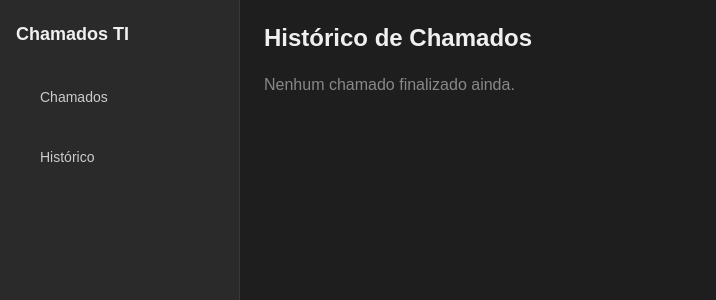
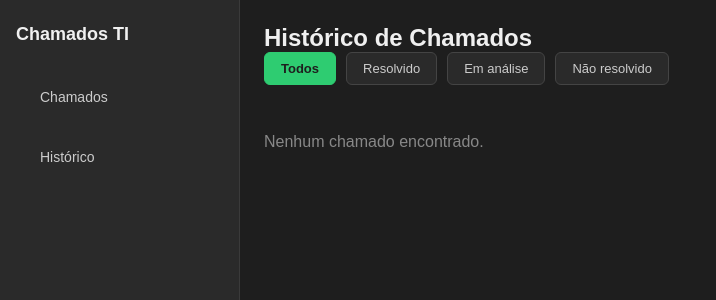
Before and after one commit to Gustavoguima0/chamados-ti, a React (Create React App) app in the folder frontend/: page /historico in a window 1280 px wide. Shown: the top 300 px of the page, without its empty margins (0-716 px from the left). Built offline with nearby package versions, Linux system fonts and the light colour scheme.

Commit message:
feat: historico com filtros e correcao de remocao de chamados

```diff
--- a/frontend/src/App.css
+++ b/frontend/src/App.css
@@ -276,3 +276,25 @@ main {
 .btn-novo-chamado:hover {
   background-color: #27ae60;
 }
+.filtros {
+  display: flex;
+  gap: 10px;
+  margin-bottom: 24px;
+}
+
+.btn-filtro {
+  padding: 8px 16px;
+  border-radius: 6px;
+  border: 1px solid #444;
+  background-color: #2a2a2a;
+  color: #ccc;
+  cursor: pointer;
+  font-size: 13px;
+}
+
+.btn-filtro.ativo {
+  background-color: #2ecc71;
+  color: #1e1e1e;
+  border-color: #2ecc71;
+  font-weight: bold;
+}
--- a/frontend/src/pages/Chamados.js
+++ b/frontend/src/pages/Chamados.js
@@ -8,13 +8,17 @@ function Chamados({ chamados, setChamados, historico, setHistorico }) {
     const [chamadoSelecionado, setChamadoSelecionado] = useState(null);
 
     function adicionarChamado(novoChamado) {
-    const agora = new Date().toLocaleTimeString('pt-BR');
+        const agora = new Date().toLocaleString('pt-BR');
         setChamados([{ ...novoChamado, abertoEm: agora }, ...chamados]);
         setModalAberto(false);
     }
 
    function finalizarChamado(chamadoFinalizado) {
-    setChamados(chamados.filter(c => c !== chamadoFinalizado));
+  if (chamadoFinalizado.status !== 'Em análise') {
+    setChamados(chamados.filter(c =>
+      c.abertoEm !== chamadoFinalizado.abertoEm
+    ));
+  }
   setHistorico([chamadoFinalizado, ...historico]);
   setChamadoSelecionado(null);
 }
--- a/frontend/src/pages/Historico.js
+++ b/frontend/src/pages/Historico.js
@@ -1,14 +1,35 @@
+import { useState } from 'react';
+
 function Historico({ historico }) {
+    const [filtroStatus, setFiltroStatus] = useState('Todos');
+
+    const chamadosFiltrados = historico.filter(chamado => {
+        if (filtroStatus === 'Todos') return true;
+        return chamado.status === filtroStatus;
+    });
+
     return (
         <main>
             <h2>Histórico de Chamados</h2>
 
+            <div className="filtros">
+                {['Todos', 'Resolvido', 'Em análise', 'Não resolvido'].map(status => (
+                    <button
+                        key={status}
+                        className={`btn-filtro ${filtroStatus === status ? 'ativo' : ''}`}
+                        onClick={() => setFiltroStatus(status)}
+                    >
+                        {status}
+                    </button>
+                ))}
+            </div>
+
             <div className="lista-chamados">
-        {historico.length === 0 && (
-          <p style={{ color: '#888' }}>Nenhum chamado finalizado ainda.</p>
+                {chamadosFiltrados.length === 0 && (
+                    <p style={{ color: '#888' }}>Nenhum chamado encontrado.</p>
                 )}
 
-        {historico.map((chamado, index) => (
+                {chamadosFiltrados.map((chamado, index) => (
                     <div key={index} className="card-chamado">
                         <div className="card-header">
                             <span className="card-setor">{chamado.setor}</span>
@@ -18,7 +39,7 @@ function Historico({ historico }) {
                         </div>
                         <p className="card-problema">{chamado.problema}</p>
                         <p className="card-nome">Aberto por: {chamado.nome}</p>
-            {chamado.abertoEm && <p className="card-nome">Aberto às: {chamado.abertoEm}</p>}
+                        {chamado.abertoEm && <p className="card-nome">Aberto em: {chamado.abertoEm}</p>}
                         <p className="card-nome">Técnico: {chamado.nomeTecnico}</p>
                         {chamado.justificativa && (
                             <p className="card-obs">Justificativa: {chamado.justificativa}</p>
```
Lines whose indentation alone changed are shown as unchanged.
